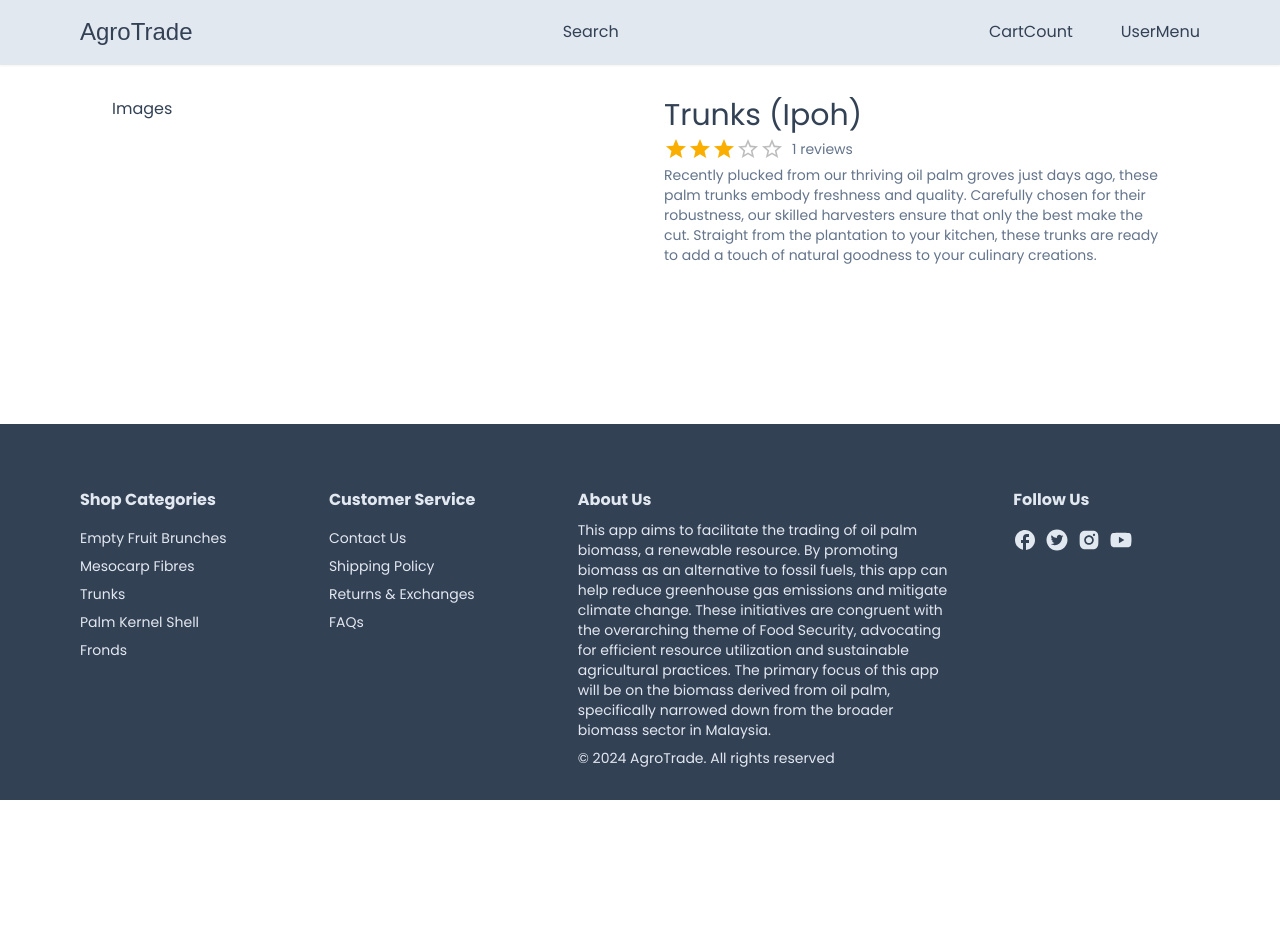
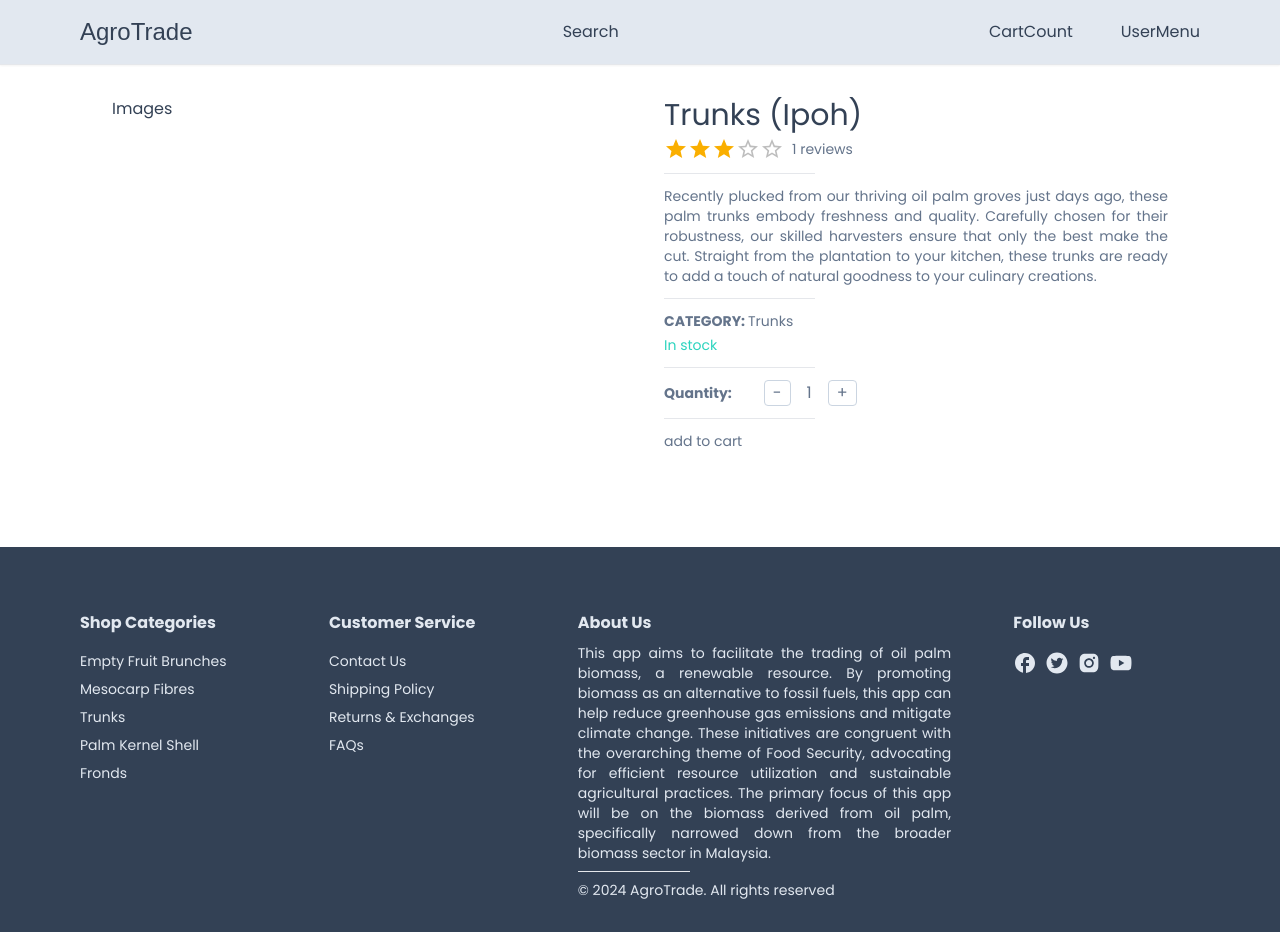
Before and after one commit to Angeline0210/TTP-AgroTrade, a Next.js app: page /product/1 in a window 1280 px wide. Before the commit the page ends 800 px from the top, so only its background shows below. Built offline with nearby package versions, Linux system fonts and the light colour scheme; a web font is replaced by a local one.

Commit message:
added quantity

```diff
--- a/app/components/footer/footer.tsx
+++ b/app/components/footer/footer.tsx
@@ -43,7 +43,7 @@ const Footer = () => {
                 <h3 className="text-base
                     font-bold
                     mb-2">About Us</h3>
-                    <p className="mb-2">
+                    <p className="text-justify mb-2">
                     This app aims to facilitate the trading of oil palm biomass, a renewable
                     resource. By promoting biomass as an alternative to fossil fuels,
                     this app can help reduce greenhouse gas emissions and mitigate climate
@@ -52,6 +52,7 @@ const Footer = () => {
                     sustainable agricultural practices. The primary focus of this app will
                     be on the biomass derived from oil palm, specifically narrowed down
                     from the broader biomass sector in Malaysia.</p>
+                <hr className="w-[30%] my-2"/>
                 <p>&copy; {new Date().getFullYear()} AgroTrade. All rights reserved</p>
                 </div>
                 <FooterList>
--- /dev/null
+++ b/app/components/products/SetQuantity.tsx
@@ -0,0 +1,33 @@
+'use client'
+import {CartProductType} from "@/app/product/[productId]/ProductDetails";
+
+interface SetQtyProps{
+    cartCounter?: boolean;
+    cartProduct:CartProductType;
+    handleQtyIncrease:()=> void;
+    handleQtyDecrease:()=> void;
+}
+
+const btnStyles='border-[1.2px] border-slate-300 px-2 rounded';
+
+const SetQuantity:React.FC<SetQtyProps> = ({
+    cartCounter,
+    cartProduct,
+    handleQtyIncrease,
+    handleQtyDecrease,
+})=>{
+    return (
+    <div className="flex gap-8 items-center">
+        {cartCounter? null: <div className="font-semibold">Quantity:</div>}
+        <div className="flex gap-4 items-center text-base">
+            <button onClick={handleQtyDecrease} className={btnStyles}>-</button>
+            <div>{cartProduct.quantity}</div>
+            <button onClick={handleQtyIncrease} className={btnStyles}>+</button>
+        </div>
+    </div>
+
+    );
+}
+
+
+export default SetQuantity;
--- a/app/product/[productId]/ProductDetails.tsx
+++ b/app/product/[productId]/ProductDetails.tsx
@@ -1,12 +1,78 @@
 'use client';
+import SetQuantity from "@/app/components/products/SetQuantity";
 import {Rating} from "@mui/material";
+import {useCallback,useState} from 'react';
 
 interface ProductDetailsProps{
     product:any
 }
 
+export type CartProductType={
+    id:string,
+    name:string,
+    description:string,
+    category:string,
+    image: string,
+    quantity:number,
+    price:number
+}
+
+
+const Horizontal=()=>{
+    return <hr className="w-[30%] my-2"/>
+}
+
 const ProductDetails: React.FC<ProductDetailsProps>=({product})=>{
     const productRating= product.reviews.reduce((acc:number,item:any)=>item.rating +acc, 0) /product.reviews.length
+    const [cartProduct, setCartProduct]=useState<CartProductType>({
+        id: product.id,
+        name: product.name,
+        description: product.description,
+        category:product.category,
+        image: product.image,
+        quantity:1,
+        price:product.price,
+
+    })
+
+    const handleQtyIncrease = useCallback(() => {
+        setCartProduct((prev) => {
+            if (prev.quantity < 99) {
+                return { ...prev, quantity: prev.quantity + 1 };
+            }
+            return prev; // Don't allow the quantity to go beyond 99
+        });
+    }, [setCartProduct]);
+
+    const handleQtyDecrease = useCallback(() => {
+        setCartProduct((prev) => {
+            if (prev.quantity > 1) {
+                return { ...prev, quantity: prev.quantity - 1 };
+            }
+            return prev; // Don't allow the quantity to go below 1
+        });
+    }, [setCartProduct]);
+
+
+    // const handleQtyIncrease=useCallback(()=>{
+    //     if(cartProduct.quantity === 99){
+    //         return;
+    //     }
+
+    //     setCartProduct((prev)=>{
+    //         return {...prev, quantity: ++prev.quantity}
+    //     });
+    // },[cartProduct]);
+
+    // const handleQtyDecrease=useCallback(()=>{
+    //     if(cartProduct.quantity === 1){
+    //         return;
+    //     }
+
+    //     setCartProduct((prev)=>{
+    //         return {...prev, quantity: --prev.quantity}
+    //     });
+    // },[cartProduct]);
 
     return (
         <div className="grid grid-cols-1 md:grid-cols-2 gap-12">
@@ -18,7 +84,20 @@ const ProductDetails: React.FC<ProductDetailsProps>=({product})=>{
                     <Rating value={productRating} readOnly/>
                     <div>{product.reviews.length} reviews</div>
                 </div>
-                <div>{product.description}</div>
+                <Horizontal/>
+                <div className="text-justify">{product.description}</div>
+                <Horizontal/>
+                <div>
+                    <span className="font-semibold">CATEGORY: </span>{product.category}
+                </div>
+                <div className={product.inStock ? "text-teal-400" : "text-rose-400"}>{product.inStock ? 'In stock' : 'Out of stock'}</div>
+                <Horizontal/>
+                <SetQuantity cartProduct={cartProduct}
+                handleQtyIncrease={handleQtyIncrease}
+                handleQtyDecrease={handleQtyDecrease}
+                />
+                <Horizontal/>
+                <div>add to cart</div>
                 </div>
         </div>
     );
```
